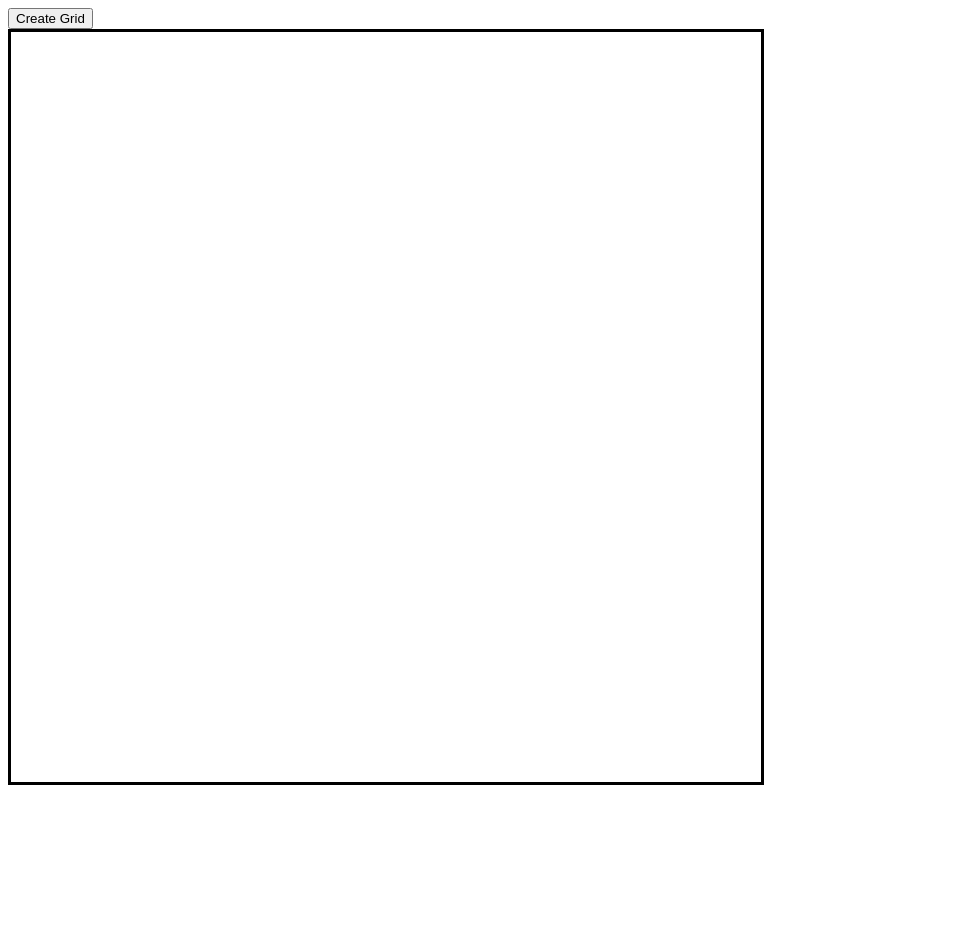
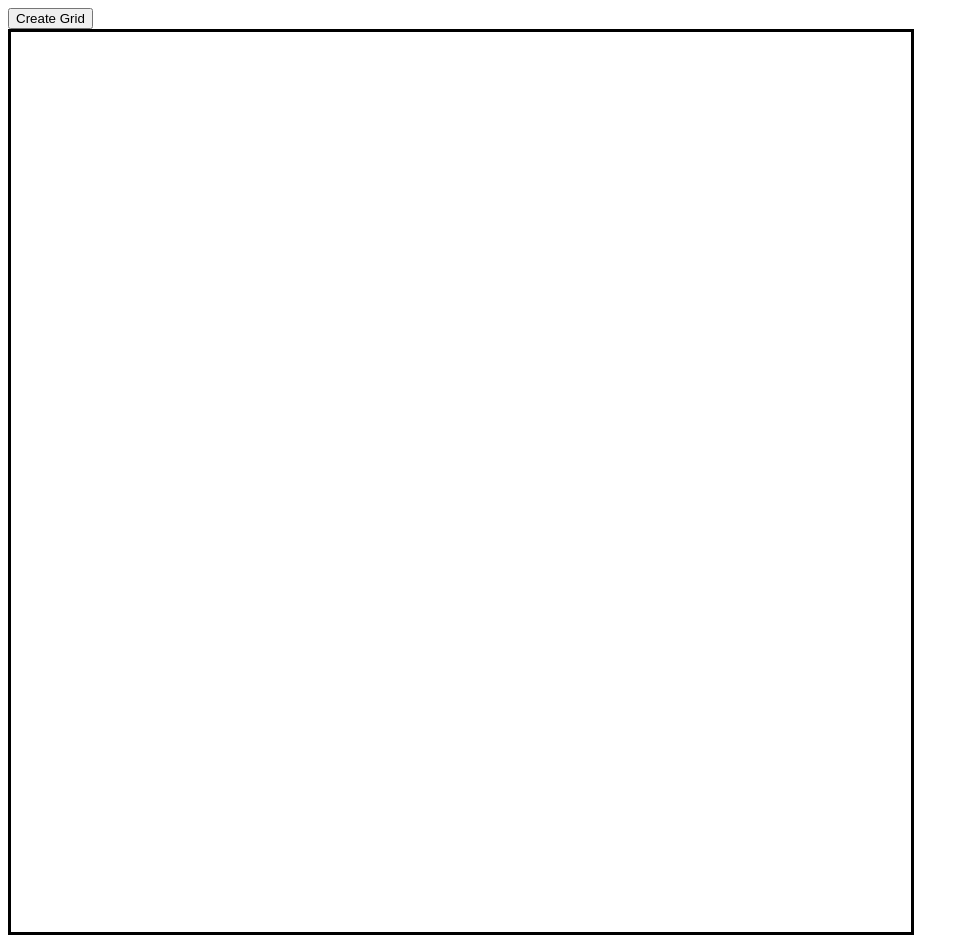
Before and after one commit to Mojojo-X/top-etch-a-sketch, a plain HTML site: page index.html in a window 1280 px wide. Shown: the whole page, without its empty margins (0-969 px from the left). Before the commit the page ends 800 px from the top, so only its background shows below. Drawn offline with Linux system fonts and the light colour scheme.

Commit message:
Increase grid container size

```diff
--- a/style.css
+++ b/style.css
@@ -1,6 +1,6 @@
 .grid-container {
     display: grid;
-    width: 750px;
-    height: 750px;
+    width: 900px;
+    height: 900px;
     border: rgba(0,0,0,1) solid 3px;
 }
```
